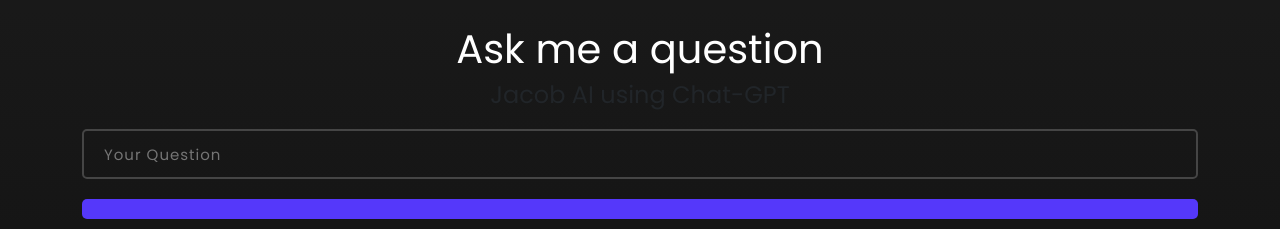
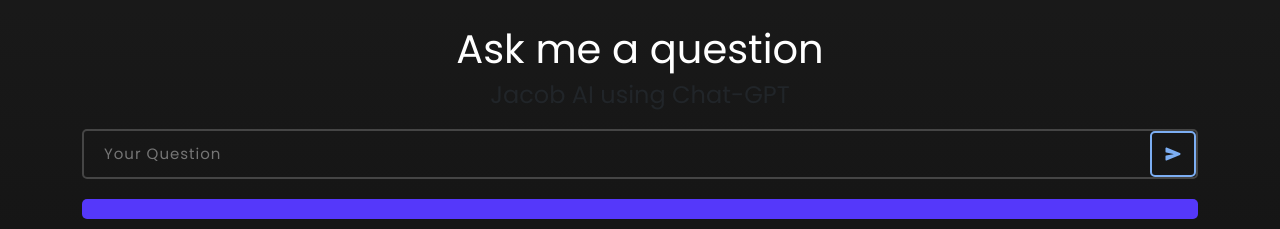
Before and after one commit to JacobElbaz/portfolio, a React (Create React App) app: page / in a window 1280 px wide. Shown: the part 2700-2929 px from the top of the page. Built offline with nearby package versions, Linux system fonts and the light colour scheme; no server answers.

Commit message:
add button chat

```diff
--- a/src/App.css
+++ b/src/App.css
@@ -394,6 +394,48 @@ input.contact:focus {
   border-color: white;
 }
 
+.gpt{
+  display: flex;
+  border-radius: 5px;
+  border: 2px solid hsla(0, 0%, 100%, .2);
+  height: 50px;
+  margin: 20px 0;
+}
+
+.gpt input{
+  display: block;
+  padding: 0 20px;
+  border: none;
+  -webkit-transition: all .3s ease;
+  transition: all .3s ease;
+  line-height: 46px;
+  outline: none;
+  color: #fff;
+  font-size: 15px;
+  letter-spacing: 1px;
+  background: none;
+  flex-grow: 1;
+}
+
+.gpt button {
+  background: none;
+  color: #7caef3;
+  border: 2px solid;
+  border-radius: 5px;
+  width: 46px;
+  display: flex;
+  justify-content: center;
+  align-items: center;
+}
+
+.gpt button:hover{
+  color: white;
+}
+
+.gpt:focus-within {
+  outline: 2px solid white;
+}
+
 textarea#message {
   height: 200px;
   background: none;
--- a/src/ChatBot.js
+++ b/src/ChatBot.js
@@ -6,6 +6,7 @@ export default function ChatBot() {
     const configuration = new Configuration({
         apiKey: process.env.REACT_APP_OPENAI_API_KEY,
     })
+    delete configuration.baseOptions.headers['User-Agent']
     const openai = new OpenAIApi(configuration)
     const [output, setOutput] = React.useState('')
     const [prompt, setPrompt] = React.useState()
@@ -14,7 +15,7 @@ export default function ChatBot() {
         setPrompt(e.target.value)
     }
     const handleKeyDown = (e) => {
-        if (e.key == 'Enter'){
+        if (e.key == 'Enter') {
             handleSend();
         }
     }
@@ -38,9 +39,12 @@ export default function ChatBot() {
         <div>
             <h1>Ask me a question</h1>
             <h4>Jacob AI using Chat-GPT</h4>
-            <input type='text' onChange={handlePrompt} className='contact' onKeyDown={handleKeyDown} placeholder='Your Question'/>
+            <div className='gpt'>
+                <input type='text' onChange={handlePrompt} onKeyDown={handleKeyDown} placeholder='Your Question' />
+                <button onClick={handleSend}><ion-icon name='send'></ion-icon></button>
+            </div>
             <div className='output'>
-                {loading ? <CircularProgress color='inherit'/> : output}
+                {loading ? <CircularProgress color='inherit' /> : output}
             </div>
         </div>
     )
```
